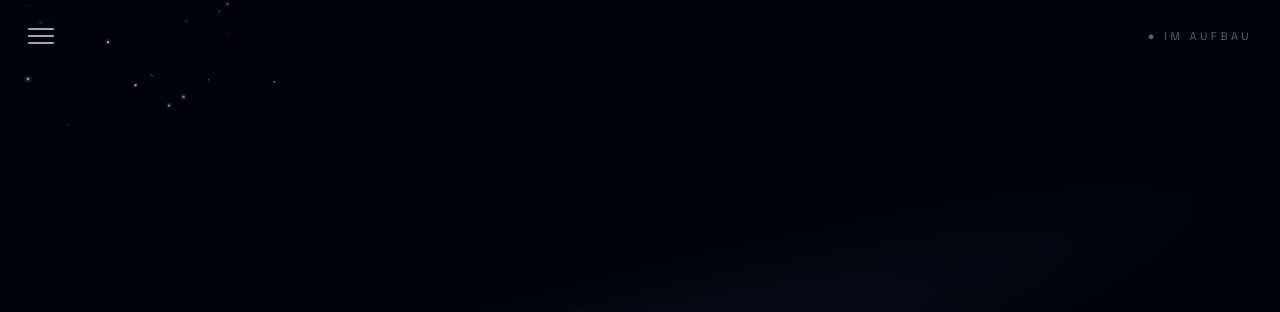
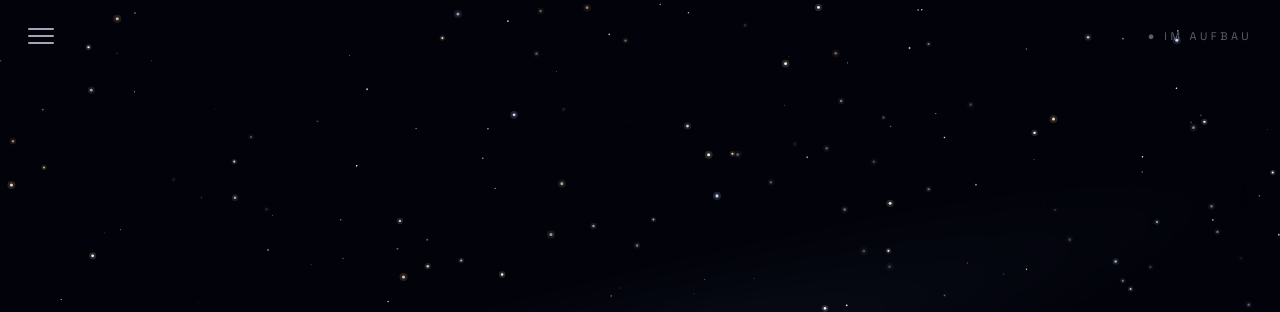
Before and after one commit to OlegMusic/bbtte, a plain HTML site: page index.html in a window 1280 px wide. Shown: the top 312 px of the page. Drawn offline with Linux system fonts and the light colour scheme.

Commit message:
Fix sky element positioning and resize function

```diff
--- a/index.html
+++ b/index.html
@@ -17,7 +17,7 @@
 :root{--bg:#02030a;--fg:#e9ecff;--accent:#8aa9ff}
 html,body{height:100%}
 body{font-family:'Space Grotesk',system-ui,sans-serif;background:var(--bg);color:var(--fg);overflow:hidden}
-#sky{position:fixed;inset:0;z-index:0;display:block}
+#sky{position:fixed;top:0;left:0;width:100%;height:100%;z-index:0;display:block}
 .comet{position:fixed;top:28%;left:-25%;width:150%;height:320px;transform:rotate(-18deg);background:radial-gradient(ellipse at left,rgba(138,169,255,.14),transparent 60%);filter:blur(22px);z-index:1;pointer-events:none}
 .wrap{position:relative;z-index:3;min-height:100vh;display:flex;flex-direction:column;align-items:center;justify-content:center;text-align:center;padding:80px 24px;pointer-events:none}
 .topbar{position:fixed;top:0;left:0;right:0;display:flex;justify-content:space-between;align-items:center;padding:20px 28px;font-size:11px;letter-spacing:3.5px;text-transform:uppercase;color:rgba(233,236,255,.4);z-index:6}
@@ -78,7 +78,7 @@ h1{font-size:96px;font-weight:600;letter-spacing:-4px;line-height:1;background:l
 (function(){
 var c=document.getElementById('sky'),x=c.getContext('2d'),W,H,DPR=Math.min(window.devicePixelRatio||1,2);
 var stars=[],meteors=[],tints=[[202,218,255],[255,242,222],[255,210,170],[255,255,255]];
-function resize(){W=c.clientWidth;H=c.clientHeight;c.width=W*DPR;c.height=H*DPR;x.setTransform(DPR,0,0,DPR,0,0);build();}
+function resize(){W=window.innerWidth;H=window.innerHeight;c.width=W*DPR;c.height=H*DPR;x.setTransform(DPR,0,0,DPR,0,0);build();}
 function build(){var n=Math.round(W*H/2600);stars=[];for(var i=0;i<n;i++){var t=tints[Math.floor(Math.random()*tints.length)];stars.push({x:Math.random()*W,y:Math.random()*H,r:Math.random()*1.3+0.3,base:Math.random()*0.5+0.3,tw:Math.random()*0.6+0.2,ph:Math.random()*6.28,sp:Math.random()*0.02+0.004,t:t,drift:Math.random()*0.06+0.01});}}
 function spawnMeteor(){var sx=Math.random()*W*0.7;var sy=-20;var ang=(Math.random()*0.5+0.15);var speed=Math.random()*4+5;meteors.push({x:sx,y:sy,vx:Math.cos(ang)*speed,vy:Math.sin(ang)*speed,len:Math.random()*120+90,life:0,max:Math.random()*60+60});}
 function frame(){x.clearRect(0,0,W,H);
```
